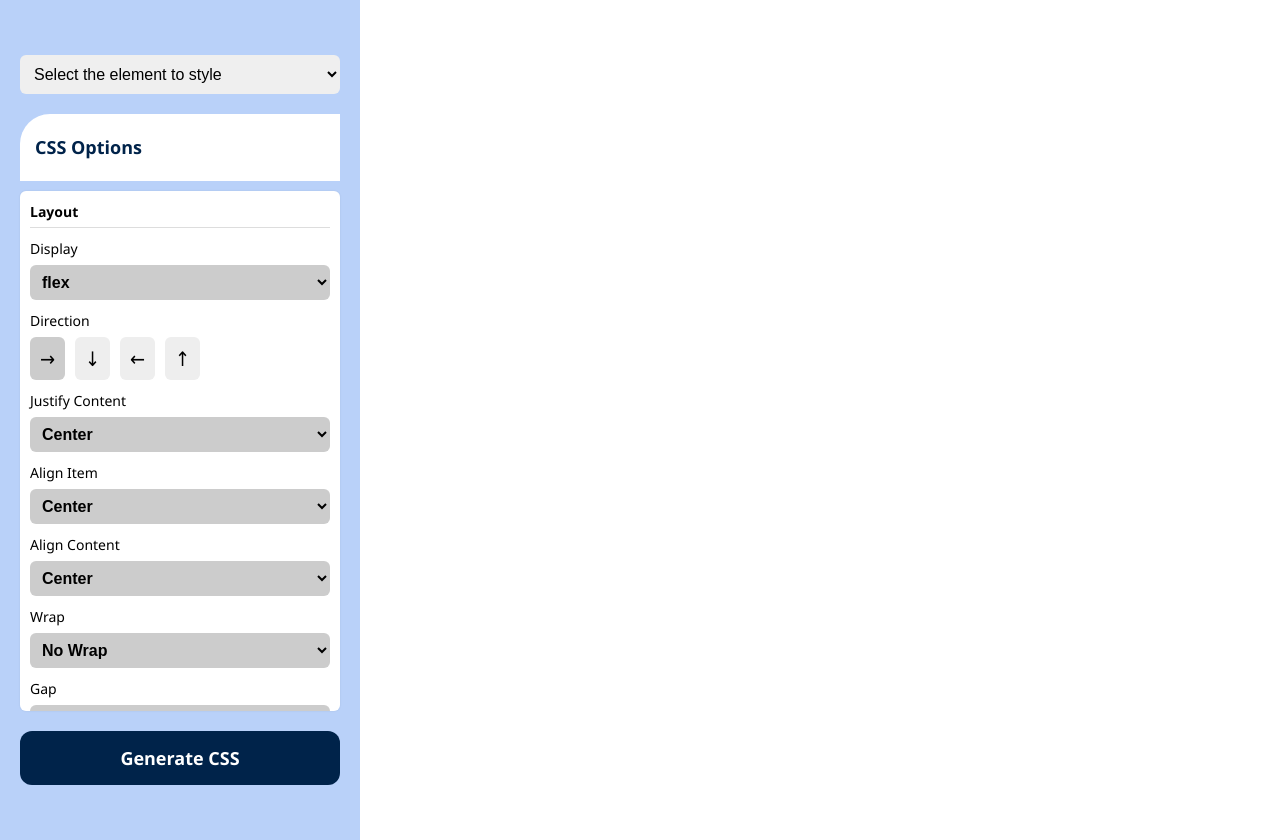
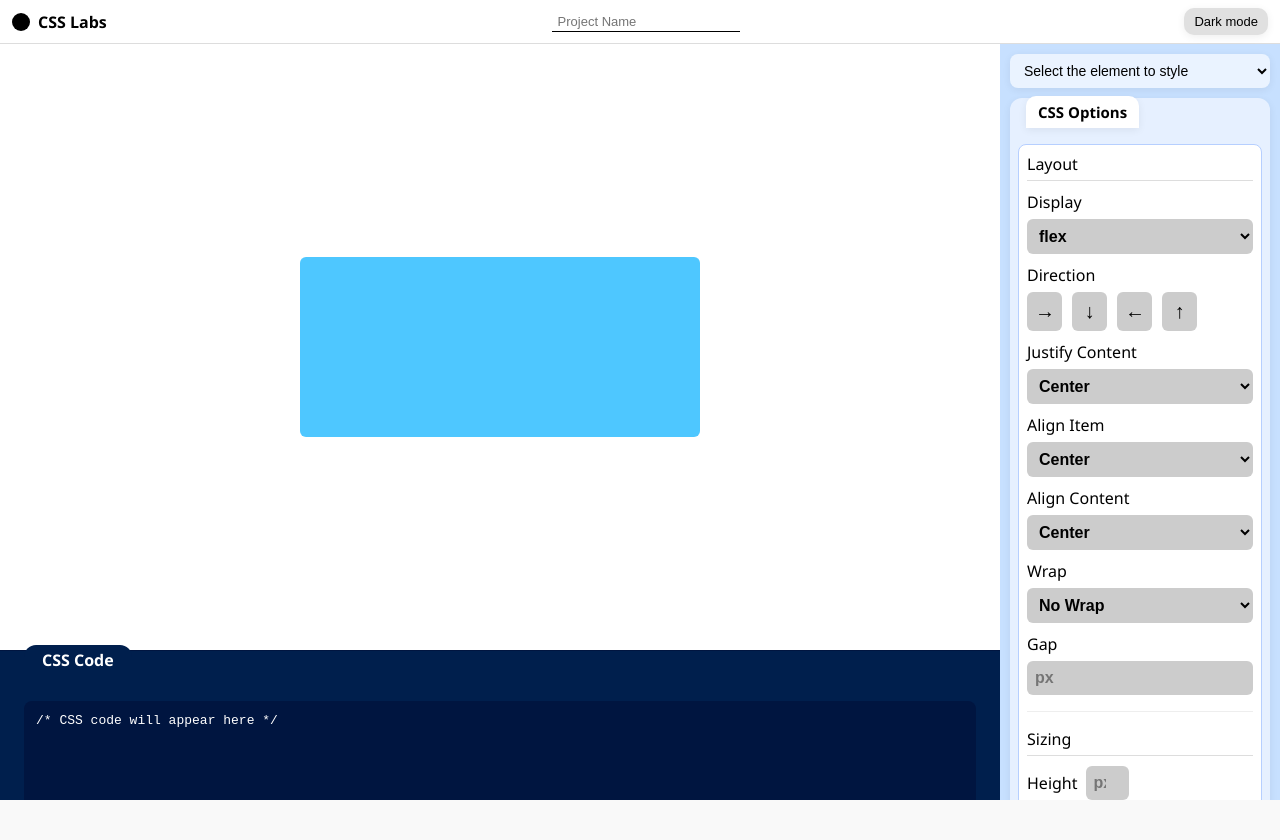
Before and after one commit to shivamsaini124/CSS-Lab, a React (Vite) app: page / in a window 1280 px wide. After the commit the page ends 800 px from the top, so only its background shows below. Built offline with nearby package versions, Linux system fonts and the light colour scheme.

Commit message:
Added Layout

```diff
--- a/src/App.css
+++ b/src/App.css
@@ -1,7 +1,214 @@
-.container {
-  scrollbar-width: none; /* Firefox */
+body {
+  margin: 0;
+  font-family: "Segoe UI", sans-serif;
+  background-color: #f9f9f9;
 }
 
-.container::-webkit-scrollbar {
-  width: 0px; /* Chrome, Safari */
+.app-container {
+  display: flex;
+  flex-direction: column;
+  height: 100vh;
 }
+
+.app-header {
+  display: flex;
+  align-items: center;
+  justify-content: space-between;
+  padding: 8px 12px;
+  background: white;
+  border-bottom: 1px solid #ddd;
+}
+
+.logo-section {
+  display: flex;
+  align-items: center;
+  gap: 8px;
+}
+
+.logo-circle {
+  width: 18px;
+  height: 18px;
+  border-radius: 50%;
+  background: black;
+}
+
+.logo-text {
+  font-weight: bold;
+  font-size: 16px;
+}
+
+.project-input {
+  border: none;
+  border-bottom: 1px solid black;
+  font-size: 13px;
+  padding: 2px 6px;
+  outline: none;
+  background: transparent;
+}
+
+.dark-mode-toggle {
+  background: #e0e0e0;
+  border: none;
+  border-radius: 10px;
+  padding: 6px 10px;
+  cursor: pointer;
+  font-size: 13px;
+  font-weight: 500;
+  box-shadow: 0 2px 8px #0001;
+}
+
+.main-content {
+  display: flex;
+  flex: 1;
+  overflow: hidden;
+  height: calc(100vh - 72px); /* header height */
+  min-height: 0;
+}
+
+.left-column {
+  display: flex;
+  flex-direction: column;
+  flex: 1 1 0;
+  min-width: 0;
+  height: 100%;
+  min-height: 0;
+}
+
+.preview-area {
+  flex: 1 1 0;
+  padding: 12px;
+  background: white;
+  min-height: 0;
+  display: flex;
+  align-items: center;
+  justify-content: center;
+}
+
+.preview-box {
+  width: 70%;
+  max-width: 400px;
+  height: 180px;
+  background: #4ec7ff;
+  margin: 0 auto;
+  border-radius: 6px;
+  box-sizing: border-box;
+  display: flex;
+  align-items: center;
+  justify-content: center;
+}
+
+.sidebar-column {
+  display: flex;
+  flex-direction: column;
+  height: 100%;
+  min-width: 280px;
+  width: 280px;
+  background: #c7e0ff;
+  box-sizing: border-box;
+  overflow: hidden;
+  flex-shrink: 0;
+  min-height: 0;
+}
+
+.sidebar {
+  flex: 1 1 0;
+  background: transparent;
+  padding: 10px;
+  overflow-y: auto;
+  border-left: none;
+  min-height: 0;
+  box-sizing: border-box;
+  max-height: 100%;
+  display: flex;
+  flex-direction: column;
+}
+
+.select-element {
+  width: 100%;
+  padding: 8px 10px;
+  border-radius: 8px;
+  border: none;
+  font-size: 14px;
+  font-weight: 500;
+  background: #eaf3ff;
+  margin-bottom: 10px;
+  box-shadow: 0 2px 8px #0001;
+}
+
+.css-options-container {
+  background: #e6f0ff;
+  border-radius: 12px;
+  padding: 8px;
+  margin-bottom: 10px;
+  box-shadow: 0 2px 8px #0001;
+}
+
+.css-options-header {
+  font-weight: bold;
+  font-size: 15px;
+  margin-bottom: 6px;
+  background: #fff;
+  border-radius: 10px 10px 0 0;
+  padding: 6px 12px;
+  display: inline-block;
+  position: relative;
+  top: -10px;
+  left: 8px;
+  box-shadow: 0 2px 8px #0001;
+}
+
+.css-section {
+  border: 1px solid #b6cfff;
+  border-radius: 8px;
+  background: #fff;
+  padding: 8px;
+}
+
+.generate-css-btn {
+  width: 100%;
+  margin-top: 14px;
+  padding: 12px;
+  background-color: #00234a;
+  border-radius: 10px;
+  color: white;
+  font-weight: bold;
+  font-size: 15px;
+  border: none;
+  cursor: pointer;
+  box-shadow: 0 2px 8px #0002;
+  transition: background 0.2s;
+}
+.generate-css-btn:hover {
+  background: #003366;
+}
+
+.code-panel {
+  background: #001f4d;
+  color: white;
+  padding: 12px 24px;
+  height: 150px;
+  flex-shrink: 0;
+  border-top: 1px solid #001540;
+  border-radius: 0;
+  box-sizing: border-box;
+  width: 100%;
+}
+
+.code-header {
+  font-weight: bold;
+  margin-bottom: 8px;
+  background: #001f4d;
+  display: inline-block;
+  padding: 4px 18px;
+  border-radius: 12px 12px 0 0;
+  position: relative;
+  top: -18px;
+  left: 0;
+}
+
+.code-output {
+  background: #001540;
+  height: 100%;
+  padding: 12px;
+  border-radius: 8px;
+}
--- a/src/App.jsx
+++ b/src/App.jsx
@@ -1,105 +1,87 @@
 import React, { useState } from "react";
 import { ButtonSelector, DropDownSelector } from "./components/selector";
 import { LayoutOptions } from "./components/layout";
-import "./App.css";
 import { SizingOptions } from "./components/sizing";
 import { SpacingOptions } from "./components/spacing";
-
+import "./App.css";
 
 export default function App() {
+  const [projectName, setProjectName] = useState("");
+  const [darkMode, setDarkMode] = useState(false);
+  const [selectedElement, setSelectedElement] = useState("");
+  // Placeholder for generated CSS
+  const [cssCode] = useState("/* CSS code will appear here */");
+
   return (
-    <div
-      style={{
-        backgroundColor: "#b9d1f9",
-        minHeight: "100vh",
-        display: "flex",
-        justifyContent: "center",
-        alignItems: "center",
-        padding: 20,
-        fontFamily: "'Segoe UI', Tahoma, Geneva, Verdana, sans-serif",
-      }}
+    <div className={"app-container"} style={darkMode ? { background: "#222" } : {}}>
+      {/* Header */}
+      <header className="app-header">
+        <div className="logo-section">
+          <div className="logo-circle" />
+          <span className="logo-text">CSS Labs</span>
+        </div>
+        <input
+          className="project-input"
+          type="text"
+          placeholder="Project Name"
+          value={projectName}
+          onChange={e => setProjectName(e.target.value)}
+        />
+        <button
+          className="dark-mode-toggle"
+          onClick={() => setDarkMode(dm => !dm)}
         >
-      <div
-        style={{
-          width: 320,
-          borderRadius: 10,
-          boxSizing: "border-box",
-        }}
-      >
-        {/* Dropdown at top */}
+          {darkMode ? "Light mode" : "Dark mode"}
+        </button>
+      </header>
+
+      {/* Main Content */}
+      <div className="main-content">
+        {/* Left Column: Preview + Code Panel */}
+        <div className="left-column">
+          <div className="preview-area">
+            <div className="preview-box" />
+          </div>
+          {/* CSS Code Panel at the bottom left */}
+          <div className="code-panel">
+            <div className="code-header">CSS Code</div>
+            <div className="code-output">
+              <pre style={{ margin: 0, color: "#fff" }}>{cssCode}</pre>
+            </div>
+          </div>
+        </div>
+        {/* Sidebar (CSS Generator) */}
+        <div className="sidebar-column">
+          <aside className="sidebar">
+            <div>
               <select
-          style={{
-            width: "100%",
-            padding: 10,
-            borderRadius: 6,
-            border: "none",
-            marginBottom: 20,
-            fontSize: 16,
-            fontWeight: 500,
-          }}
-          defaultValue=""
+                className="select-element"
+                value={selectedElement}
+                onChange={e => setSelectedElement(e.target.value)}
               >
                 <option value="" disabled>
                   Select the element to style
                 </option>
-          <option>Element 1</option>
-          <option>Element 2</option>
+                <option value="element1">Element 1</option>
+                <option value="element2">Element 2</option>
               </select>
-
-        {/* White box with rounded top left */}
-        <div
-          style={{
-            backgroundColor: "white",
-            borderRadius: "30px 0 0 0",
-            padding: "20px 15px",
-            boxSizing: "border-box",
-            fontWeight: "bold",
-            marginBottom: 10,
-            fontSize: 18,
-            color: "#00234a",
-          }}
-        >
-          CSS Options
             </div>
-
-        {/* Panel container */}
-        <div
-          className="container"
-          style={{
-            maxHeight:500,
-            overflowY:"scroll",
-            backgroundColor: "white",
-            borderRadius: 6,
-            boxShadow: "0 0 2px rgba(0,0,0,0.1)",
-            padding: 10,
-            fontWeight: "bold",
-            fontSize: 14,
-            color: "#000",
-          }}
-        >
-          <LayoutOptions/>
-          <SizingOptions/>
-          <SpacingOptions/>
+            <div className="css-options-container">
+              <div className="css-options-header">CSS Options</div>
+              <div className="css-section">
+                <LayoutOptions />
+                <div style={{ borderTop: "1px solid #eee", margin: "16px 0" }} />
+                <SizingOptions />
+                <div style={{ borderTop: "1px solid #eee", margin: "16px 0" }} />
+                <SpacingOptions />
+                {/* Add Position and Border sections here if needed */}
               </div>
-
-
-        {/* Bottom button */}
-        <button
-          style={{
-            width: "100%",
-            marginTop: 20,
-            padding: 15,
-            backgroundColor: "#00234a",
-            borderRadius: 12,
-            color: "white",
-            fontWeight: "bold",
-            fontSize: 18,
-            border: "none",
-            cursor: "pointer",
-          }}
-        >
+            </div>
+            <button className="generate-css-btn">
               Generate CSS
             </button>
+          </aside>
+        </div>
       </div>
     </div>
   );
--- a/src/components/layout.jsx
+++ b/src/components/layout.jsx
@@ -1,7 +1,8 @@
-import { useState } from "react"
-import { DropDownSelector, ButtonSelector, InputBox} from "./selector";
-import { Title } from "./extras"
+import { useState } from "react";
+import { DropDownSelector, ButtonSelector, InputBox } from "./selector";
+import { Title } from "./extras";
 
+// Flexbox layout options component
 const FlexLayoutOptions = () => {
     const options = {
         justifyContent: ["Center", "Start", "End", "Space Between"],
@@ -16,47 +17,56 @@ const FlexLayoutOptions = () => {
         ]
     };
 
-    return(<div>
-        {/* Direction */}
-        <ButtonSelector propertyName={"Direction"} options={options.directions}/>
+    return (
+        <div>
+            <ButtonSelector propertyName={"Direction"} options={options.directions} />
+            <DropDownSelector propertyName={"Justify Content"} options={options.justifyContent} />
+            <DropDownSelector propertyName={"Align Item"} options={options.alignItem} />
+            <DropDownSelector propertyName={"Align Content"} options={options.alignContent} />
+            <DropDownSelector propertyName={"Wrap"} options={options.wrap} />
+            <InputBox propertyName={"Gap"} />
+        </div>
+    );
+};
 
-        {/* Justify Content */}
-        <DropDownSelector propertyName={"Justify Content"} options={options.justifyContent}/>
+// Grid layout options component
+const GridLayoutOptions = () => {
+    const options = {
+        gridTemplateColumns: ["1fr 1fr", "repeat(3, 1fr)", "auto auto", "100px 1fr"],
+        gridTemplateRows: ["auto", "1fr 2fr", "repeat(2, 100px)", "minmax(100px, auto)"],
+        justifyItems: ["start", "center", "end", "stretch"],
+        alignItems: ["start", "center", "end", "stretch"]
+    };
 
-        {/* Align Item */}
-        <DropDownSelector propertyName={"Align Item"} options={options.alignItem}/>
+    return (
+        <div>
+            <DropDownSelector propertyName={"Grid Template Columns"} options={options.gridTemplateColumns} />
+            <DropDownSelector propertyName={"Grid Template Rows"} options={options.gridTemplateRows} />
+            <DropDownSelector propertyName={"Justify Items"} options={options.justifyItems} />
+            <DropDownSelector propertyName={"Align Items"} options={options.alignItems} />
+            <InputBox propertyName={"Gap"} />
+        </div>
+    );
+};
 
-        {/* Align Content */}
-        <DropDownSelector propertyName={"Align Content"} options={options.alignContent}/>
-
-        {/* Wrap */}
-        <DropDownSelector propertyName={"Wrap"} options={options.wrap}/>
-
-        {/* Gap */}
-         <InputBox propertyName={"Gap"}/>
-    </div>)
-
-}
-
-export const LayoutOptions = ()=> {
+// Main LayoutOptions component
+export const LayoutOptions = () => {
     const options = {
         display: ["flex", "block", "grid", "inline"]
-    }
+    };
     const [display, setDisplay] = useState(options.display[0]);
 
     return (
         <div>
-            {/* Layout Header */}
-            <Title sectionName={"Layout"}/>
-
-            {/* Display */}
-            <DropDownSelector propertyName={"Display"} options={options.display} state={display} setState={setDisplay}/>
-
-            {(display === "flex") ?
-                <FlexLayoutOptions/>
-                : null
-            }
+            <Title sectionName={"Layout"} />
+            <DropDownSelector
+                propertyName={"Display"}
+                options={options.display}
+                state={display}
+                setState={setDisplay}
+            />
+            {display === "flex" && <FlexLayoutOptions />}
+            {display === "grid" && <GridLayoutOptions />}
         </div>
-
-    )
-}
+    );
+};
--- a/src/components/selector.jsx
+++ b/src/components/selector.jsx
@@ -1,28 +1,22 @@
-import {useState} from 'react';
-import flattenColorPalette from 'tailwindcss/lib/util/flattenColorPalette';
+import { useState } from "react";
 
-//Component for selection using buttons
-export const DropDownSelector = ({propertyName, options, state, setState})=> {
-    let property, setProperty;
-    if(state === undefined || setState === undefined){
-        [property, setProperty] = useState(options[0]);
-    }
-    else{
-        property = state;
-        setProperty = setState;
-    }
-
+// 🔽 Dropdown Selector Component
+export const DropDownSelector = ({ propertyName, options, state, setState }) => {
+  const [localValue, setLocalValue] = useState(options[0]);
+  const value = state !== undefined ? state : localValue;
+  const handleChange = (e) => {
+    const val = e.target.value;
+    setState ? setState(val) : setLocalValue(val);
+  };
 
   return (
     <div style={{ marginBottom: 10 }}>
-            <label
-                style={{ fontWeight: "normal", display: "block", marginBottom: 6 }}
-            >
+      <label style={{ fontWeight: "normal", display: "block", marginBottom: 6 }}>
         {propertyName}
       </label>
       <select
-                value={property}
-                onChange={(e) => setProperty(e.target.value)}
+        value={value}
+        onChange={handleChange}
         style={{
           width: "100%",
           padding: 8,
@@ -31,42 +25,44 @@ export const DropDownSelector = ({propertyName, options, state, setState})=> {
           backgroundColor: "#ccc",
           fontWeight: "bold",
           fontSize: 16,
+          color: "#000",
         }}
       >
         {options.map((opt) => (
-                <option key={opt} value={opt}>
+          <option key={opt} value={opt} style={{ color: "#000" }}>
             {opt}
           </option>
         ))}
       </select>
     </div>
   );
+};
 
-}
-
-//Component for selection using buttons
-export const ButtonSelector = ({propertyName, options}) => {
-    const [property, setProperty] = useState(options[0].value);
+// 🔘 Button Selector Component
+export const ButtonSelector = ({ propertyName, options, state, setState }) => {
+  const [localValue, setLocalValue] = useState(options[0].value);
+  const value = state !== undefined ? state : localValue;
+  const handleClick = (val) => {
+    setState ? setState(val) : setLocalValue(val);
+  };
 
   return (
     <div style={{ marginBottom: 10 }}>
-            <label
-              style={{ fontWeight: "normal", display: "block", marginBottom: 6 }}
-            >
+      <label style={{ fontWeight: "normal", display: "block", marginBottom: 6 }}>
         {propertyName}
       </label>
       <div style={{ display: "flex", gap: 10 }}>
         {options.map(({ icon, value }) => (
           <button
             key={value}
-                  onClick={() => setProperty(value)}
+            onClick={() => handleClick(value)}
             style={{
               padding: 8,
               borderRadius: 6,
               border: "none",
               fontSize: 20,
-                    width:35,
-                    backgroundColor: property === value ? "#ccc" : "#eee",
+              width: 35,
+              backgroundColor: value === value ? "#ccc" : "#eee",
               cursor: "pointer",
               userSelect: "none",
             }}
@@ -76,69 +72,68 @@ export const ButtonSelector = ({propertyName, options}) => {
         ))}
       </div>
     </div>
-    )
-}
+  );
+};
 
-
-//Component for getting input value from user
-export const InputBox = ({ propertyName , style}) => {
+// 🔲 Standard Input Box
+export const InputBox = ({ propertyName, value, onChange, style }) => {
   return (
-    <div style={{
-      marginBottom: 10 ,
-      ...style
-    }}>
-      <label
-        style={{ fontWeight: "normal", display: "block", marginBottom: 6 }}
-      >
+    <div style={{ marginBottom: 10, ...style }}>
+      <label style={{ fontWeight: "normal", display: "block", marginBottom: 6 }}>
         {propertyName}
       </label>
       <input
+        type="number"
+        value={value}
+        onChange={onChange}
         placeholder="px"
-          type="number"
         style={{
-            width:"100%",
+          width: "100%",
           padding: 8,
           borderRadius: 6,
           border: "none",
           backgroundColor: "#ccc",
           fontWeight: "bold",
           fontSize: 16,
-            boxSizing: "border-box"
+          color: "#000",
+          boxSizing: "border-box",
         }}
       />
     </div>
   );
 };
 
-export const InputBoxSmall = ({ propertyName, style }) => {
+// 🔳 Small Input Box
+export const InputBoxSmall = ({ propertyName, value, onChange, style }) => {
   return (
-    <div style={{
+    <div
+      style={{
         marginBottom: 5,
-      display: 'flex',
-      justifyContent: 'space-between',
+        display: "flex",
+        justifyContent: "space-between",
         width: "45%",
-      alignItems: 'center',
+        alignItems: "center",
         gap: 8,
         paddingRight: 10,
-      ...style
-    }}>
-      <label
-        style={{ fontWeight: "normal", display: "block"}}
+        ...style,
+      }}
     >
-        {propertyName}
-      </label>
+      <label style={{ fontWeight: "normal" }}>{propertyName}</label>
       <input
+        type="number"
+        value={value}
+        onChange={onChange}
         placeholder="px"
-          type="number"
         style={{
-            width:"60%",
+          width: "60%",
           padding: 8,
           borderRadius: 6,
           border: "none",
           backgroundColor: "#ccc",
           fontWeight: "bold",
           fontSize: 16,
-            boxSizing: "border-box"
+          color: "#000",
+          boxSizing: "border-box",
         }}
       />
     </div>
--- a/src/index.css
+++ b/src/index.css
@@ -1,68 +1,13 @@
-:root {
-  font-family: system-ui, Avenir, Helvetica, Arial, sans-serif;
-  line-height: 1.5;
-  font-weight: 400;
-
-  color-scheme: light dark;
-  color: rgba(255, 255, 255, 0.87);
-  background-color: #242424;
-
-  font-synthesis: none;
-  text-rendering: optimizeLegibility;
+body {
+  margin: 0;
+  font-family: -apple-system, BlinkMacSystemFont, 'Segoe UI', 'Roboto', 'Oxygen',
+    'Ubuntu', 'Cantarell', 'Fira Sans', 'Droid Sans', 'Helvetica Neue',
+    sans-serif;
   -webkit-font-smoothing: antialiased;
   -moz-osx-font-smoothing: grayscale;
 }
 
-a {
-  font-weight: 500;
-  color: #646cff;
-  text-decoration: inherit;
+code {
+  font-family: source-code-pro, Menlo, Monaco, Consolas, 'Courier New',
+    monospace;
 }
-a:hover {
-  color: #535bf2;
-}
-
-body {
-  margin: 0;
-  display: flex;
-  place-items: center;
-  min-width: 320px;
-  min-height: 100vh;
-}
-
-h1 {
-  font-size: 3.2em;
-  line-height: 1.1;
-}
-
-button {
-  border-radius: 8px;
-  border: 1px solid transparent;
-  padding: 0.6em 1.2em;
-  font-size: 1em;
-  font-weight: 500;
-  font-family: inherit;
-  background-color: #1a1a1a;
-  cursor: pointer;
-  transition: border-color 0.25s;
-}
-button:hover {
-  border-color: #646cff;
-}
-button:focus,
-button:focus-visible {
-  outline: 4px auto -webkit-focus-ring-color;
-}
-
-@media (prefers-color-scheme: light) {
-  :root {
-    color: #213547;
-    background-color: #ffffff;
-  }
-  a:hover {
-    color: #747bff;
-  }
-  button {
-    background-color: #f9f9f9;
-  }
-}
```
Also changed, not shown: src/index.jsx (added, +17 -0 lines). Lines whose indentation alone changed are shown as unchanged.
